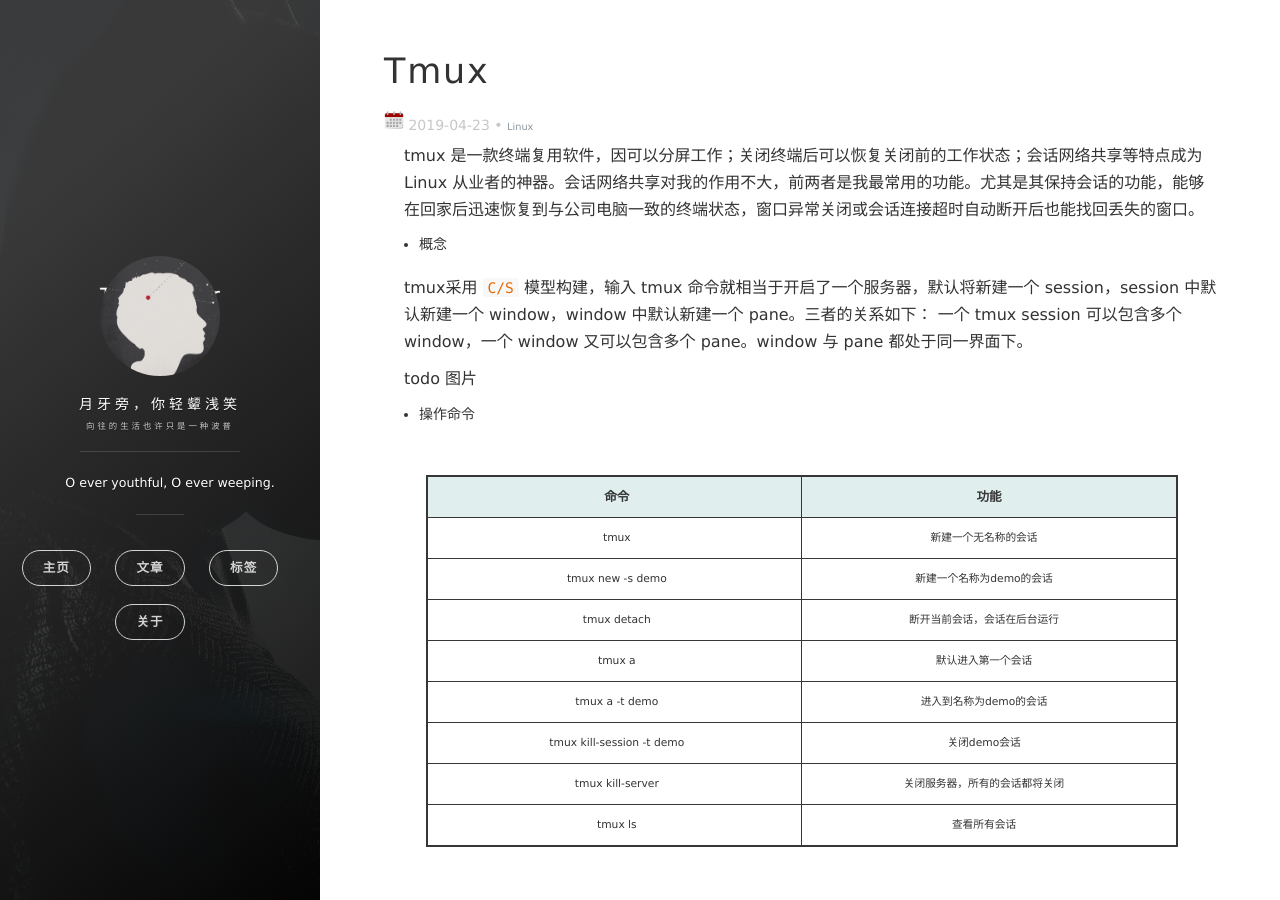
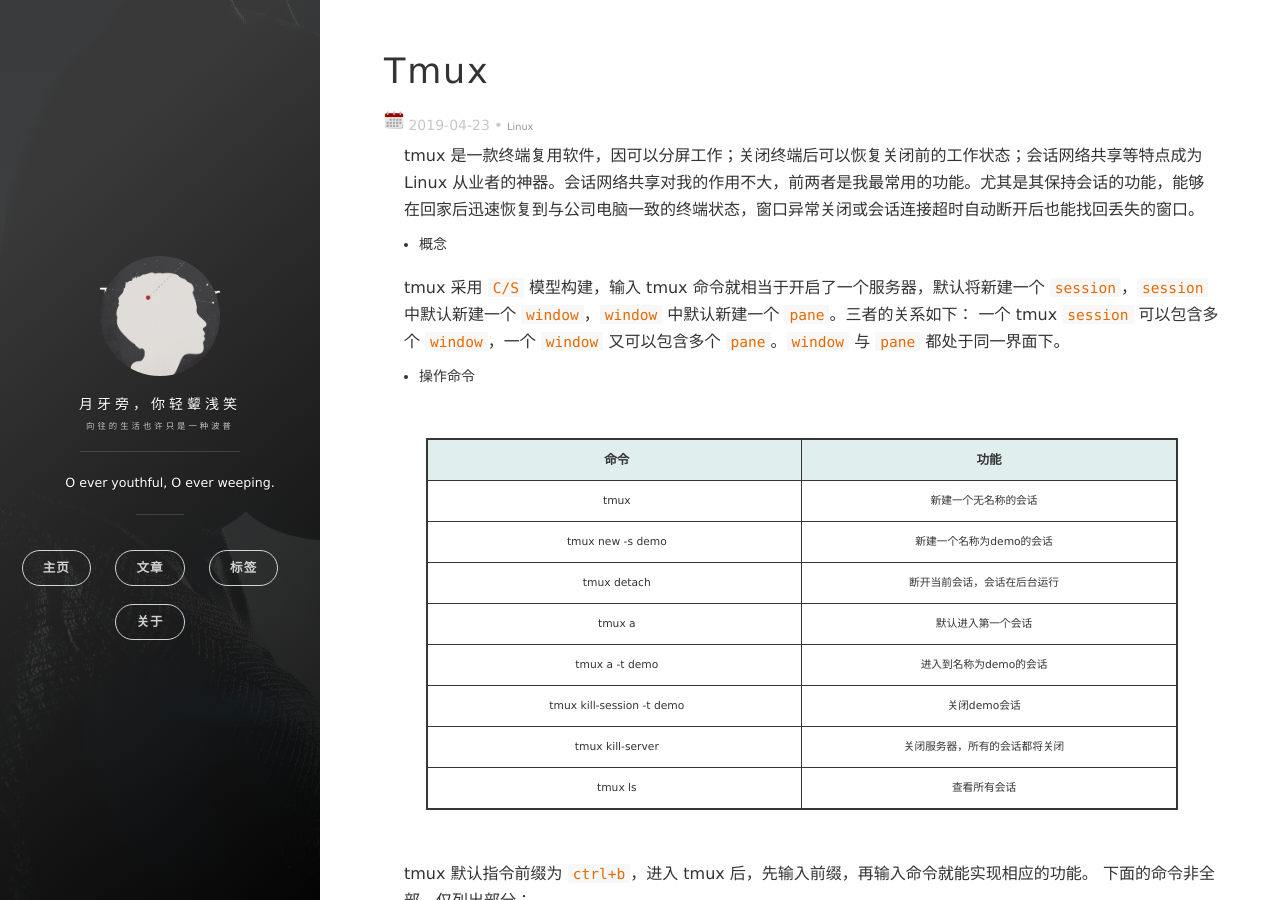
Before and after one commit to TechDreamer1125/TechDreamer1125.github.io, a Jekyll site: the page built from _posts/2019-04-23-Tmux.markdown, in a window 1280 px wide and 900 px high. Built offline with Jekyll 4.4.1, drawn with Linux system fonts in a browser that asks for light colours; nearby versions of some CDN libraries; comment, search, counter and statistics services are not loaded.

Commit message:
测试样式

```diff
--- a/_posts/2019-04-23-Tmux.markdown
+++ b/_posts/2019-04-23-Tmux.markdown
@@ -9,10 +9,8 @@
 
 - 概念
 
-tmux采用 `C/S` 模型构建，输入 tmux 命令就相当于开启了一个服务器，默认将新建一个 session，session 中默认新建一个 window，window 中默认新建一个 pane。三者的关系如下：
-一个 tmux session 可以包含多个 window，一个 window 又可以包含多个 pane。window 与 pane 都处于同一界面下。
-
-todo 图片
+tmux 采用 `C/S` 模型构建，输入 tmux 命令就相当于开启了一个服务器，默认将新建一个 `session`，`session` 中默认新建一个 `window`，`window` 中默认新建一个 `pane`。三者的关系如下：
+一个 tmux `session` 可以包含多个 `window`，一个 `window` 又可以包含多个 `pane`。`window` 与 `pane` 都处于同一界面下。
 
 - 操作命令
 
```
Also changed, not shown: 1 other file.
